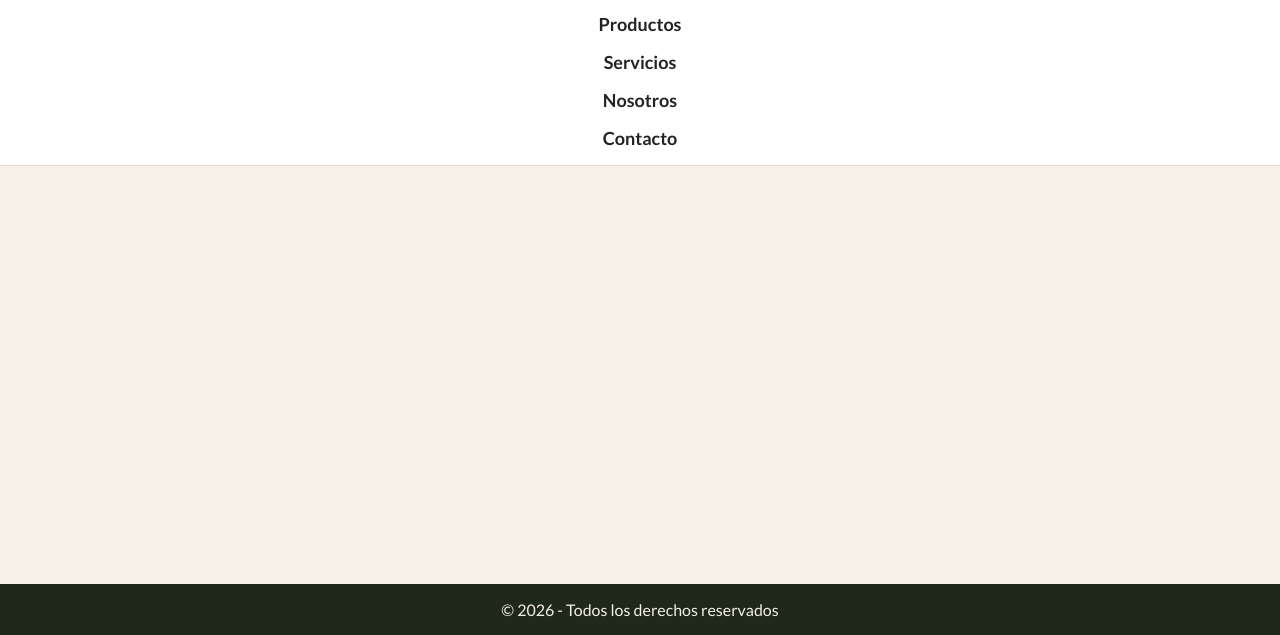
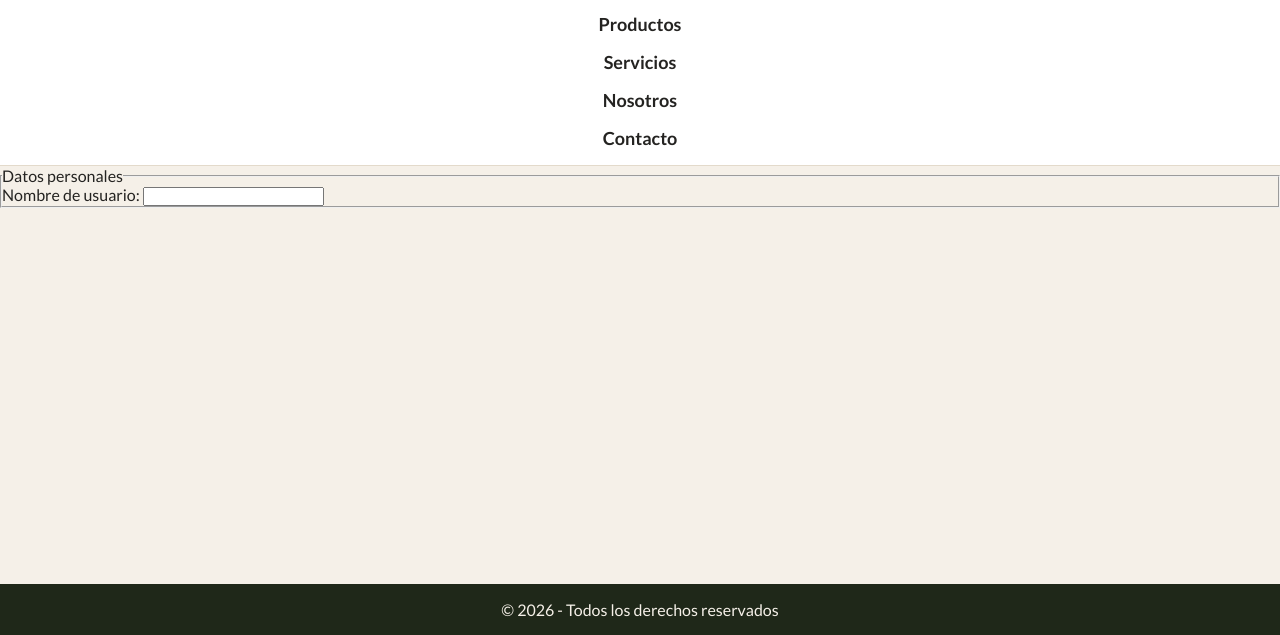
Before and after one commit to ErickLondono/proyecto-web-carpinteria, a plain HTML site: page contacto.html in a window 1280 px wide. Shown: the part 165-800 px from the top of the page. Drawn offline with Linux system fonts and the light colour scheme.

Commit message:
Se agrego la lista de pendientes y tareas completadas y se comemzó con el desarrollo de la página

```diff
--- a/contacto.html
+++ b/contacto.html
@@ -18,6 +18,7 @@
         rel="stylesheet">
     <!-- Estilos -->
     <link rel="stylesheet" type="text/css" href="css/kit.css">
+    <link rel="stylesheet" href="css/pages/contacto.css">
 </head>
 
 <body>
@@ -38,7 +39,14 @@
         </div>
     </header>
     <main class="main">
+      <form class="formNegocio" id="formNegocio">
+        <fieldset>
+          <legend>Datos personales</legend>
+            <label for="nombre">Nombre de usuario:</label>
+            <input type="text">
+        </fieldset>
 
+      </form>
     </main>
     <footer class="footer">
         <p>© 2026 - Todos los derechos reservados</p>
```
Also changed, not shown: nosotros.html (line endings or trailing spaces), 1 other file.
